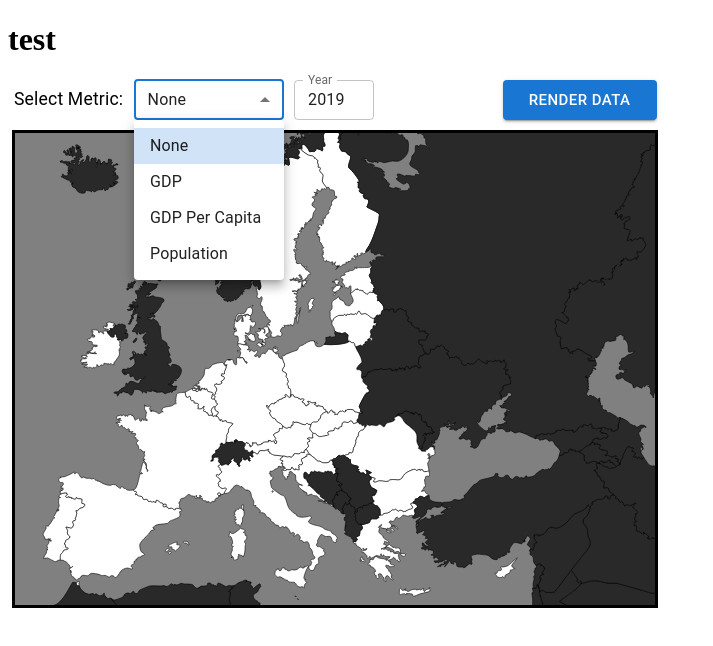
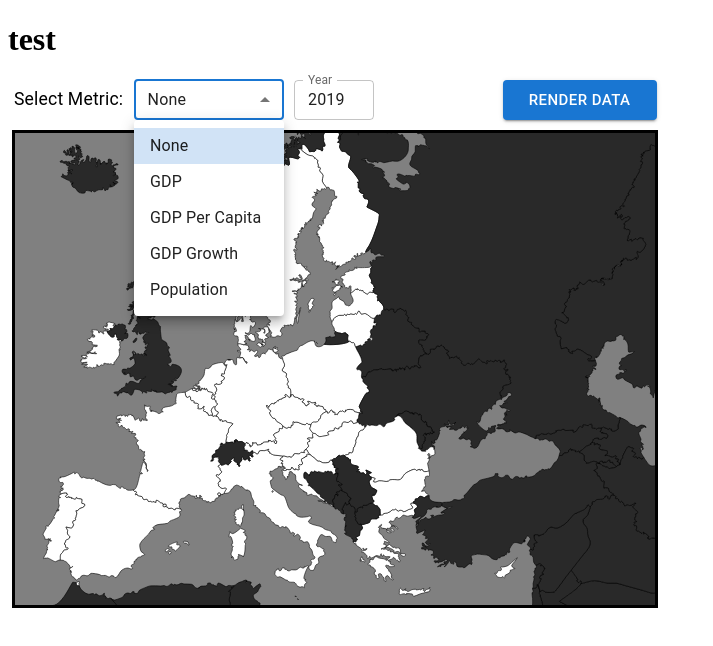
Before and after one commit to gchib00/bluestat, a React (Create React App) app: page / in a window 1280 px wide. Both pictures are taken after a click on the element "None". Shown: the top 646 px of the page, without its empty margins (0-713 px from the left). Built offline with nearby package versions, Linux system fonts and the light colour scheme.

Commit message:
added endpoint for gdp annual growth per country

```diff
--- a/src/DataTypeDropdown.tsx
+++ b/src/DataTypeDropdown.tsx
@@ -54,6 +54,7 @@ export const DataTypeDropdown = ({loader, dataToProcess, setDataToProcess}: Prop
           <MenuItem value="None">None</MenuItem>
           <MenuItem value="GDP">GDP</MenuItem>
           <MenuItem value="GDP Per Capita">GDP Per Capita</MenuItem>
+          <MenuItem value="GDP Growth">GDP Growth</MenuItem>
           <MenuItem value="Population">Population</MenuItem>
         </Select>
         <TextField
--- a/src/InteractiveMapEurope.tsx
+++ b/src/InteractiveMapEurope.tsx
@@ -41,6 +41,9 @@ export const InteractiveMapEurope = () => {
         case("GDP Per Capita"): {
           return fetch(`https://api.worldbank.org/v2/country/${euStatesParam}/indicator/NY.GDP.PCAP.CD?date=${selectedYear}&format=json`)
         }
+        case("GDP Growth"): {
+          return fetch(`https://api.worldbank.org/v2/country/${euStatesParam}/indicator/NY.GDP.MKTP.KD.ZG?date=${selectedYear}&format=json`)
+        }
         default: {
           setLoader(false)
           return null
```
